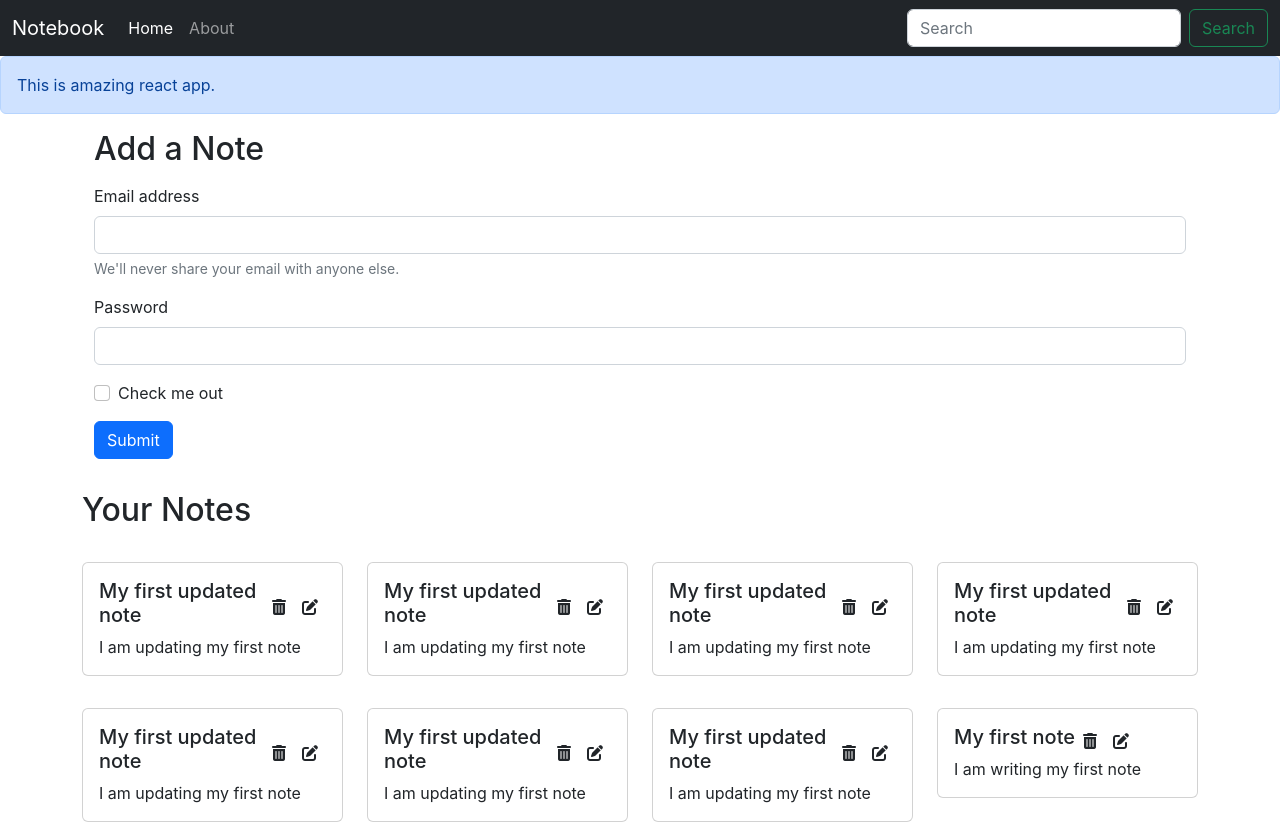
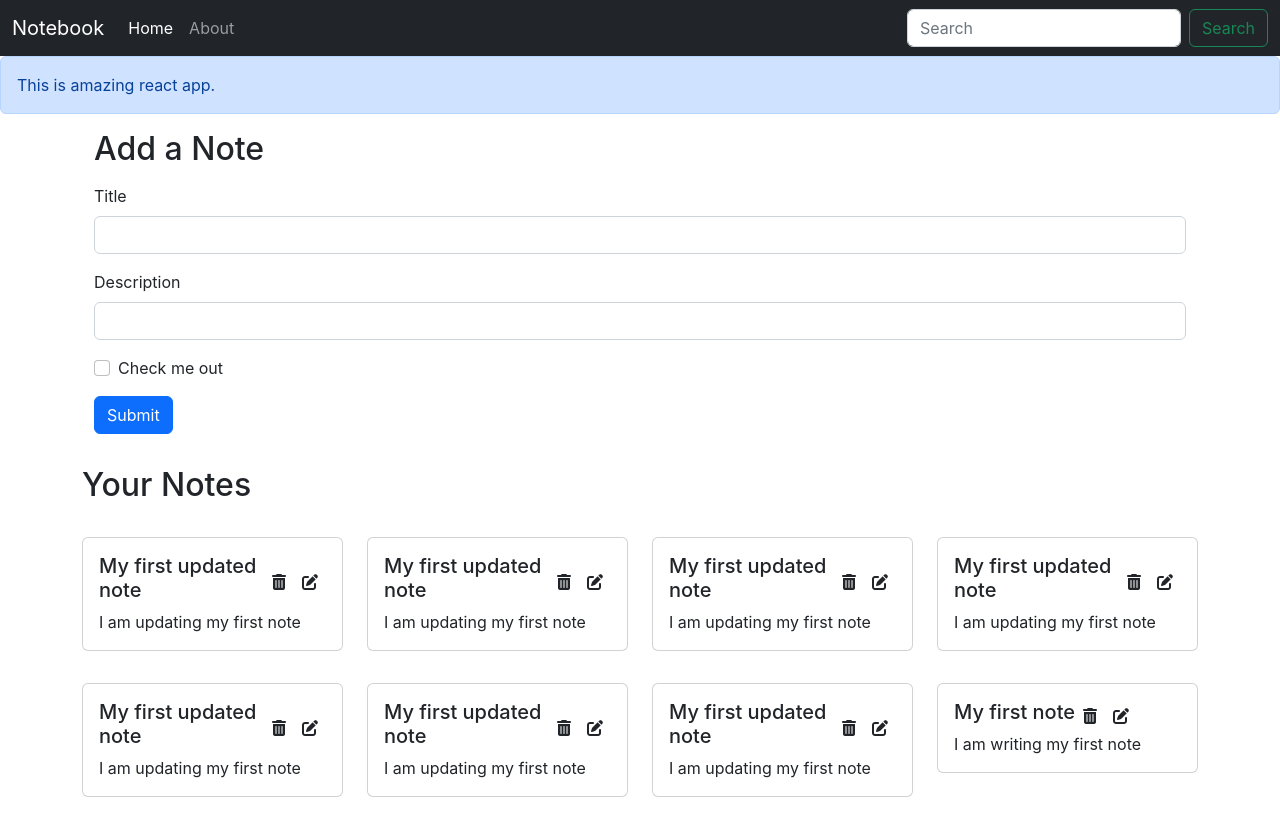
Before and after one commit to Mohit3312/notebook, a React (Create React App) app: page / in a window 1280 px wide. After the commit the page ends 813 px from the top, so only its background shows below. Built offline with nearby package versions, Linux system fonts and the light colour scheme.

Commit message:
Added AddNote component

```diff
--- /dev/null
+++ b/src/components/AddNote.js
@@ -0,0 +1,66 @@
+import React, { useContext, useState } from "react";
+import NoteContext from "../context/notes/NoteContext";
+
+const AddNote = () => {
+  const context = useContext(NoteContext);
+  const { addNote } = context;
+  const [note, setNote] = useState({ title: "", description: "", tag: "deafult" });
+  const handleSubmit = (e) => {
+    e.preventDefault();
+    addNote(note.title, note.description, note.tag);
+  };
+  const onChange = (e) => {
+    setNote({ ...note, [e.target.name]: e.target.value });
+  };
+  return (
+    <div className="container my-3">
+      <h2>Add a Note</h2>
+      <form className="my-3">
+        <div className="mb-3">
+          <label htmlFor="title" className="form-label">
+            Title
+          </label>
+          <input
+            type="text"
+            className="form-control"
+            id="title"
+            name="title"
+            aria-describedby="emailHelp"
+            onChange={onChange}
+          />
+        </div>
+        <div className="mb-3">
+          <label htmlFor="description" className="form-label">
+            Description
+          </label>
+          <input
+            type="text"
+            className="form-control"
+            id="description"
+            name="description"
+            onChange={onChange}
+          />
+        </div>
+        <div className="mb-3 form-check">
+          <input
+            type="checkbox"
+            className="form-check-input"
+            id="exampleCheck1"
+          />
+          <label className="form-check-label" htmlFor="exampleCheck1">
+            Check me out
+          </label>
+        </div>
+        <button
+          type="submit"
+          className="btn btn-primary"
+          onClick={handleSubmit}
+        >
+          Submit
+        </button>
+      </form>
+    </div>
+  );
+};
+
+export default AddNote;
--- a/src/components/Home.js
+++ b/src/components/Home.js
@@ -4,48 +4,6 @@
 const Home = () => {
   return (
     <div>
-      <div className="container my-3">
-        <h2>Add a Note</h2>
-        <form className="my-3">
-          <div className="mb-3">
-            <label htmlFor="exampleInputEmail1" className="form-label">
-              Email address
-            </label>
-            <input
-              type="email"
-              className="form-control"
-              id="exampleInputEmail1"
-              aria-describedby="emailHelp"
-            />
-            <div id="emailHelp" className="form-text">
-              We'll never share your email with anyone else.
-            </div>
-          </div>
-          <div className="mb-3">
-            <label htmlFor="exampleInputPassword1" className="form-label">
-              Password
-            </label>
-            <input
-              type="password"
-              className="form-control"
-              id="exampleInputPassword1"
-            />
-          </div>
-          <div className="mb-3 form-check">
-            <input
-              type="checkbox"
-              className="form-check-input"
-              id="exampleCheck1"
-            />
-            <label className="form-check-label" htmlFor="exampleCheck1">
-              Check me out
-            </label>
-          </div>
-          <button type="submit" className="btn btn-primary">
-            Submit
-          </button>
-        </form>
-      </div>
       <Notes />
     </div>
   );
--- a/src/components/Notes.js
+++ b/src/components/Notes.js
@@ -1,17 +1,21 @@
 import React, { useContext } from "react";
 import NoteContext from "../context/notes/NoteContext";
+import AddNote from "./AddNote";
 import NoteItem from "./NoteItem";
 
 const Notes = () => {
   const context = useContext(NoteContext);
-  const { notes, setNotes } = context;
+  const { notes } = context;
   return (
+    <>
+      <AddNote />
       <div className="row">
         <h2 className="my-3">Your Notes</h2>
         {notes.map((note) => {
           return <NoteItem key={note._id} note={note} />;
         })}
       </div>
+    </>
   );
 };
 
--- a/src/context/notes/NoteState.js
+++ b/src/context/notes/NoteState.js
@@ -78,8 +78,31 @@
   ];
 
   const [notes, setNotes] = useState(notesInitial);
+
+  // Add a Note
+  const addNote = (title, description, tag) => {
+    // TODO: API Call
+    const note = {
+      _id: "637f65f4fd8e00d382d01db2",
+      user: "637e5d6159dcdb813b8cd6be",
+      title: title,
+      description: description,
+      tag: tag,
+      date: "2022-11-24T12:39:16.205Z",
+      __v: 0,
+    };
+    setNotes(notes.concat(note));
+  };
+
+  // Delete a Note
+  const deleteNote = () => {};
+
+  // Edit a Note
+  const editNote = () => {};
   return (
-    <NoteContext.Provider value={{ notes, setNotes }}>
+    <NoteContext.Provider
+      value={{ notes, setNotes, addNote, deleteNote, editNote }}
+    >
       {props.children}
     </NoteContext.Provider>
   );
```
Lines whose indentation alone changed are shown as unchanged.
